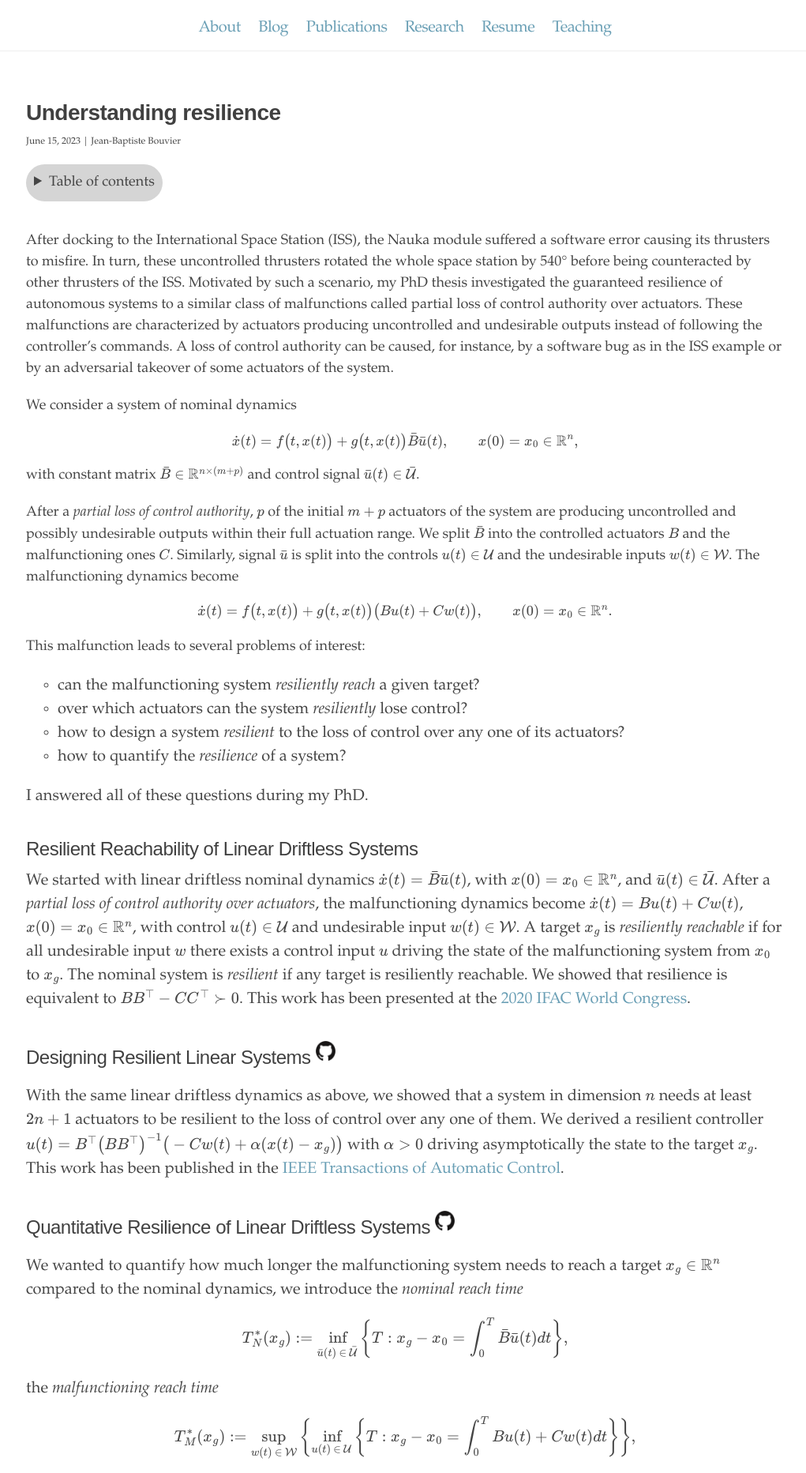
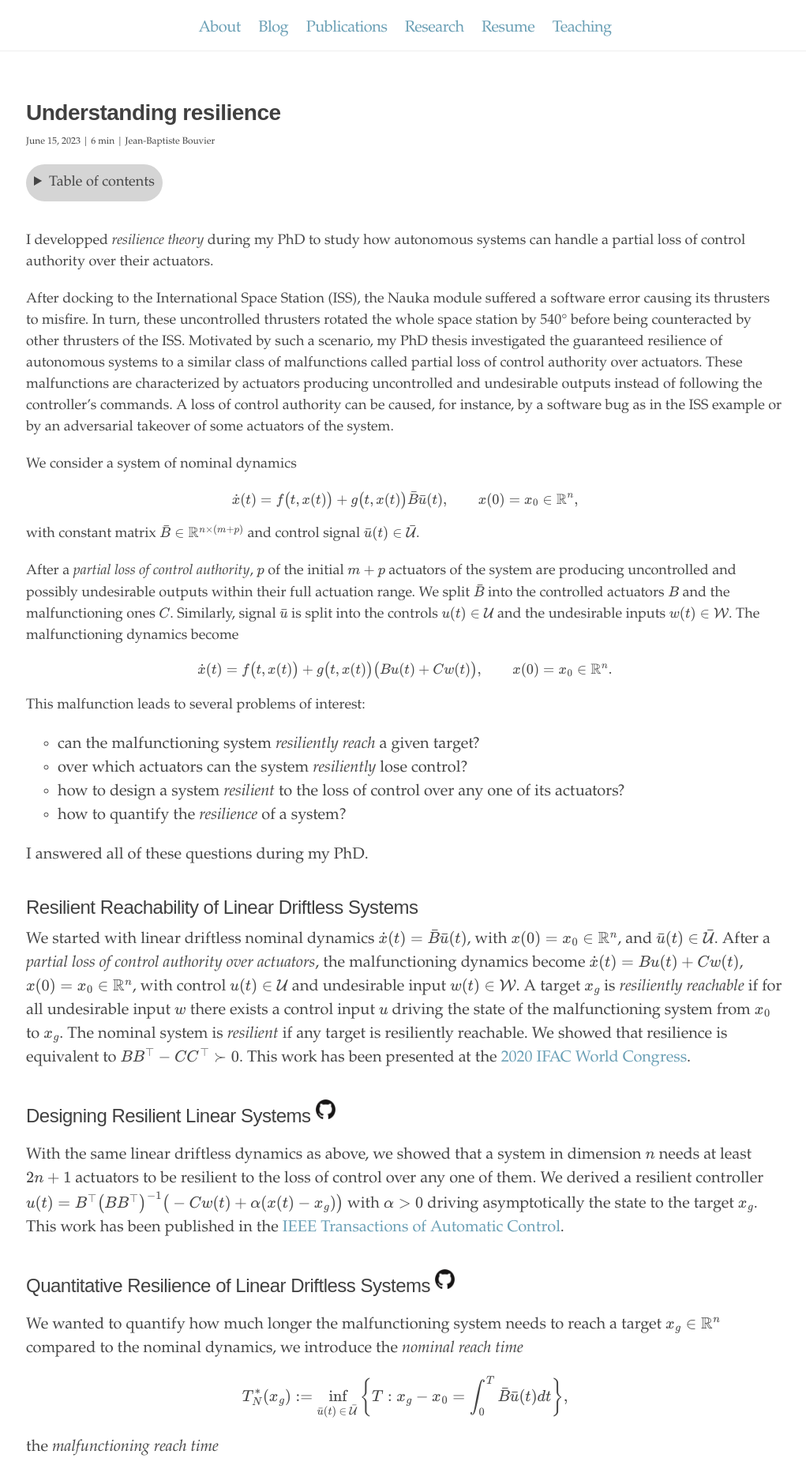
Before and after one commit to Jean-BaptisteBouvier/Jean-BaptisteBouvier.github.io, a Jekyll site: the page built from assets/blog_posts/resilience.html, in a window 1280 px wide. Shown: the top 1865 px of the page at 79% size, without its empty margins (127-1148 px from the left). Built offline with Jekyll 4.4.1, drawn with Linux system fonts in a browser that asks for light colours; formulas are drawn with MathJax 3.

Commit message:
Add files via upload

```diff
--- /dev/null
+++ b/assets/blog_posts/read.js
@@ -0,0 +1,13 @@
+/* Calculates the reading time of an article by counting the number of words
+and divinding by a usual number of words per minute (200). */
+
+
+
+function readingTime() {
+  const text = document.getElementById("article").innerText;
+  const wpm = 200;
+  const words = text.trim().split(/\s+/).length;
+  const time = Math.ceil(words / wpm);
+  document.getElementById("time").innerText = time;
+}
+readingTime();
--- a/assets/blog_posts/resilience.html
+++ b/assets/blog_posts/resilience.html
@@ -24,6 +24,18 @@ title: Resilience
 		padding: 10px;
 	}
 
+	.title {
+		margin-bottom: none;
+		padding-bottom: none;
+	}
+	.subtitle {
+		margin-top: none;
+		padding-top: none;
+		font-size: 12px;
+	}
+	.abstract {
+		margin-top: 1cm;
+	}
   </style>
 
   <script type="text/x-mathjax-config">
@@ -36,29 +48,18 @@ title: Resilience
     src="https://cdnjs.cloudflare.com/ajax/libs/mathjax/2.7.7/MathJax.js?config=TeX-MML-AM_CHTML">
   </script>
 
-  <script>
-	var title = "Understanding resilience";
-	var author = "Jean-Baptiste Bouvier";
-	var date = "June 15, 2023";
-	var abstrac = "";
-  </script>
 
 </head>
 <body>
 
+<article id="article">
 
 
-<h1 style="margin-bottom:none; padding-bottom:none;"><strong><span id="title">title</span></strong></h1>
-<p style="margin-top:none; padding-top:none; font-size:12px;">
-	<span id="date">date</span> | <span id="author">author</span>
+
+<h1 class="title"><strong>Understanding resilience</strong></h1>
+<p class="subtitle">
+	June 15, 2023 | <span id="time"></span> min | Jean-Baptiste Bouvier
 </p>
-
-<script>
-  document.getElementById("title").innerHTML = title;
-  document.getElementById("date").innerHTML = date;
-  document.getElementById("author").innerHTML = author;
-</script>
-
 
 
 
@@ -78,9 +79,11 @@ title: Resilience
 </details>
 </div>
 
+ <p class="abstract">
+	I developped <em>resilience theory</em> during my PhD to study how autonomous systems can handle a partial loss of control authority over their actuators.
+ </p>
 
-
- <p style="margin-top: 1cm">
+ <p>
 	After docking to the International Space Station (ISS), the Nauka module suffered a software error causing its thrusters to misfire.
 	In turn, these uncontrolled thrusters rotated the whole space station by 540° before being counteracted by other thrusters of the ISS.
 	Motivated by such a scenario, my PhD thesis investigated the guaranteed resilience of autonomous systems to a similar class of malfunctions called partial loss of control authority over actuators.
@@ -215,5 +218,9 @@ title: Resilience
 	<!--p align="center"> <img src="{{site.baseurl}}/assets/gifs/spacecraft_gif.gif" alt="animated" /> </p-->
 
 
+</article>
+
+
+<script src="{{ site.baseurl }}/assets/blog_posts/read.js" ></script>
 
 </body>
```
